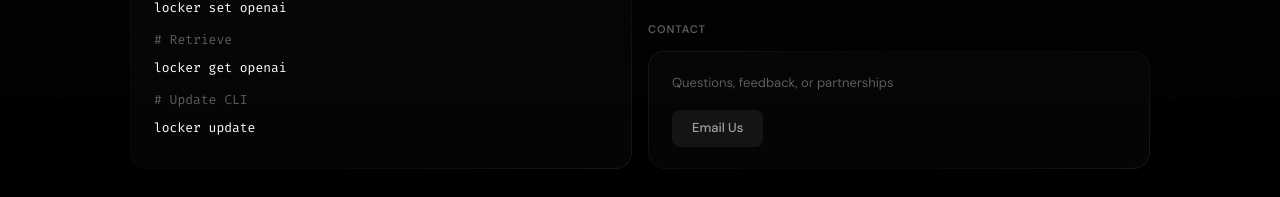
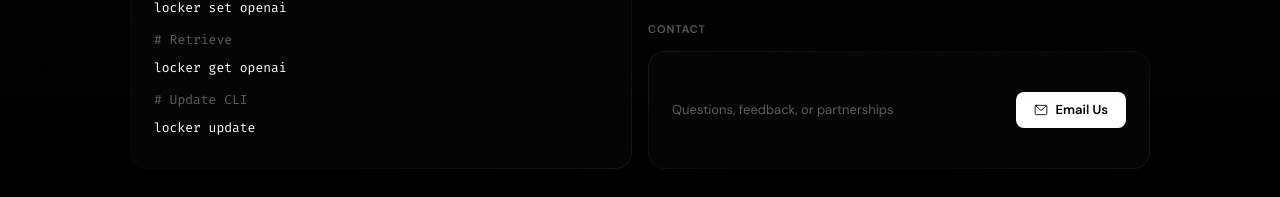
Before and after one commit to carterhamm/locker, a Next.js app in the folder packages/dashboard/: page /dashboard/settings in a window 1280 px wide. Shown: the part 699-896 px from the top of the page. Built offline with nearby package versions, Linux system fonts and the light colour scheme; no server answers; sample sign-in values are in the browser's storage.

Commit message:
fix: email button white with envelope icon, right-aligned

```diff
--- a/packages/dashboard/src/app/dashboard/settings/page.tsx
+++ b/packages/dashboard/src/app/dashboard/settings/page.tsx
@@ -314,25 +314,30 @@ export default function SettingsPage() {
             </div>
           </SettingsCard>
           <SettingsCard title="Contact">
-            <div style={{ display: "flex", flexDirection: "column", flex: 1, justifyContent: "space-between" }}>
-              <p style={{ fontSize: "13px", color: "var(--text-tertiary)", fontFamily: "var(--font-body)", marginBottom: "16px" }}>
+            <div style={{ display: "flex", alignItems: "center", justifyContent: "space-between", flex: 1 }}>
+              <p style={{ fontSize: "13px", color: "var(--text-tertiary)", fontFamily: "var(--font-body)" }}>
                 Questions, feedback, or partnerships
               </p>
               <button
                 style={{
-                  alignSelf: "flex-start",
-                  padding: "8px 20px",
+                  display: "flex", alignItems: "center", gap: "7px",
+                  padding: "8px 18px",
                   borderRadius: "8px",
                   border: "none",
-                  background: "rgba(255,255,255,0.06)",
-                  color: "var(--text-secondary)",
+                  background: "#ffffff",
+                  color: "#000000",
                   fontFamily: "var(--font-body)",
                   fontSize: "13px",
-                  fontWeight: 500,
+                  fontWeight: 600,
                   cursor: "pointer",
                   transition: "all 150ms ease",
+                  flexShrink: 0,
                 }}
               >
+                <svg width="14" height="14" viewBox="0 0 24 24" fill="none" stroke="currentColor" strokeWidth="1.5" strokeLinecap="round" strokeLinejoin="round">
+                  <rect x="2" y="4" width="20" height="16" rx="2" />
+                  <path d="M22 4L12 13L2 4" />
+                </svg>
                 Email Us
               </button>
             </div>
```
